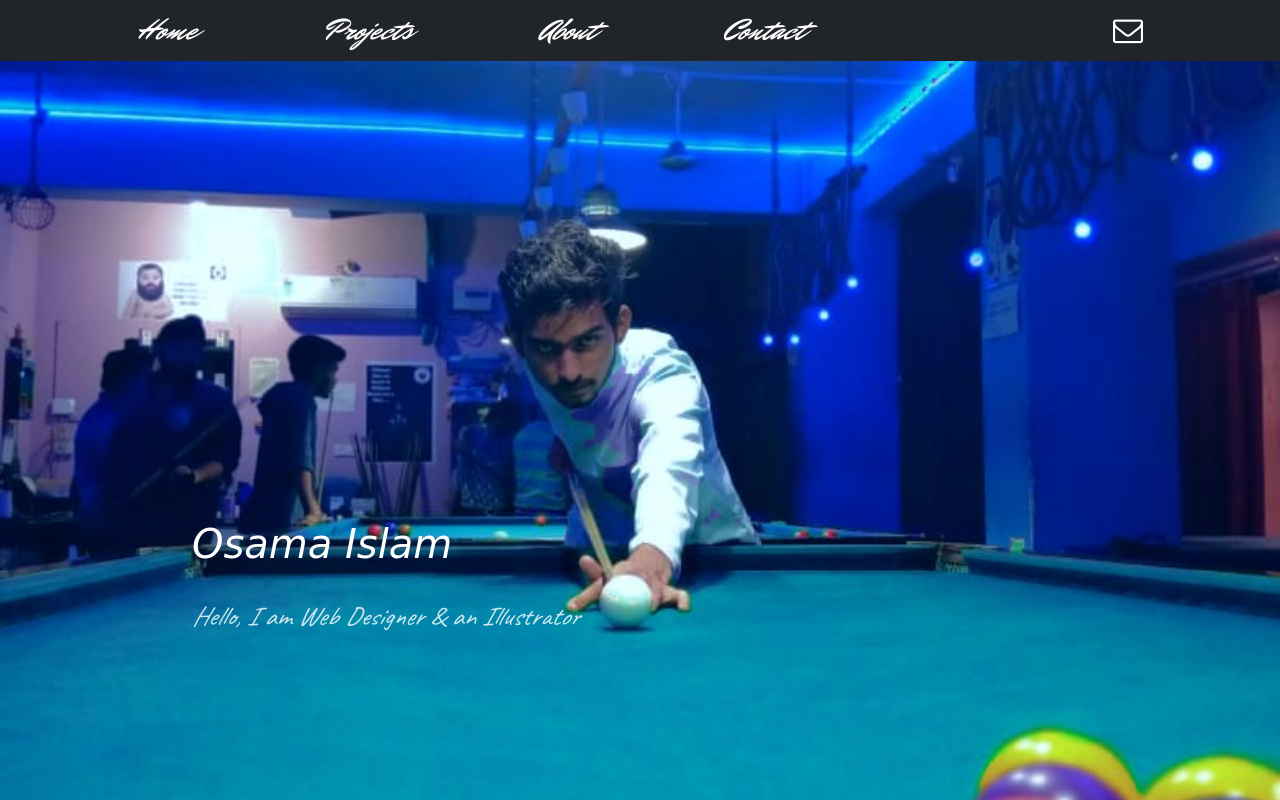
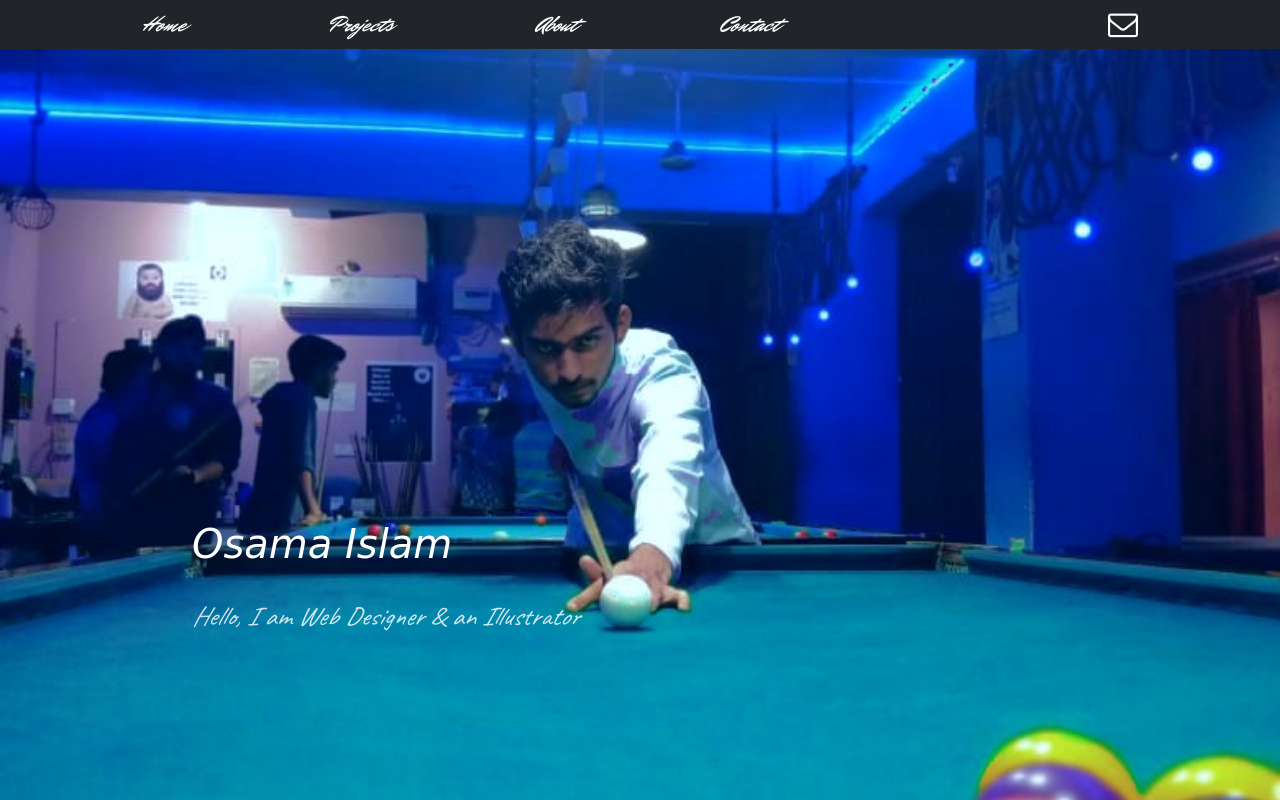
Before and after one commit to Osamai8/osamaislam, a plain HTML site: page index.html in a window 1280 px wide. Drawn offline with nearby package versions, Linux system fonts and the light colour scheme; a web font is replaced by a local one.

Commit message:
Update index.css

```diff
--- a/index.css
+++ b/index.css
@@ -12,18 +12,29 @@ html, body{
     background-size: cover;
 }
 .navbar-text{
-	text-decoration: none;
+	text-decoration: none!important;
 	color: #FFF!important;
-	margin: 0;
-	padding: 0;
-	font-size: 30px;
-	font-style: italic;
-	font-family: 'Mr Dafoe', cursive, "Forte", "Gabriola";
+	margin: 0!important;
+	padding: 0px 10px 0px 0px!important;
+	font-size: 22px!important;
+	font-style: italic!important;
+	font-family: 'Mr Dafoe', cursive, "Forte", "Gabriola"!important;
 }
 
 .navbar .fa{
-	color: #FFF;
-	font-size: 30px;
+	color: #fff!important;
+	font-size: 30px!important;
+}
+* {
+  scrollbar-width: thin;
+  scrollbar-color: rgba(155, 155, 155, 0.5) transparent;
+}
+*::-webkit-scrollbar {
+  width: 2px;
+}
+
+*::-webkit-scrollbar-track {
+  background: transparent;
 }
 
 h3{
```
